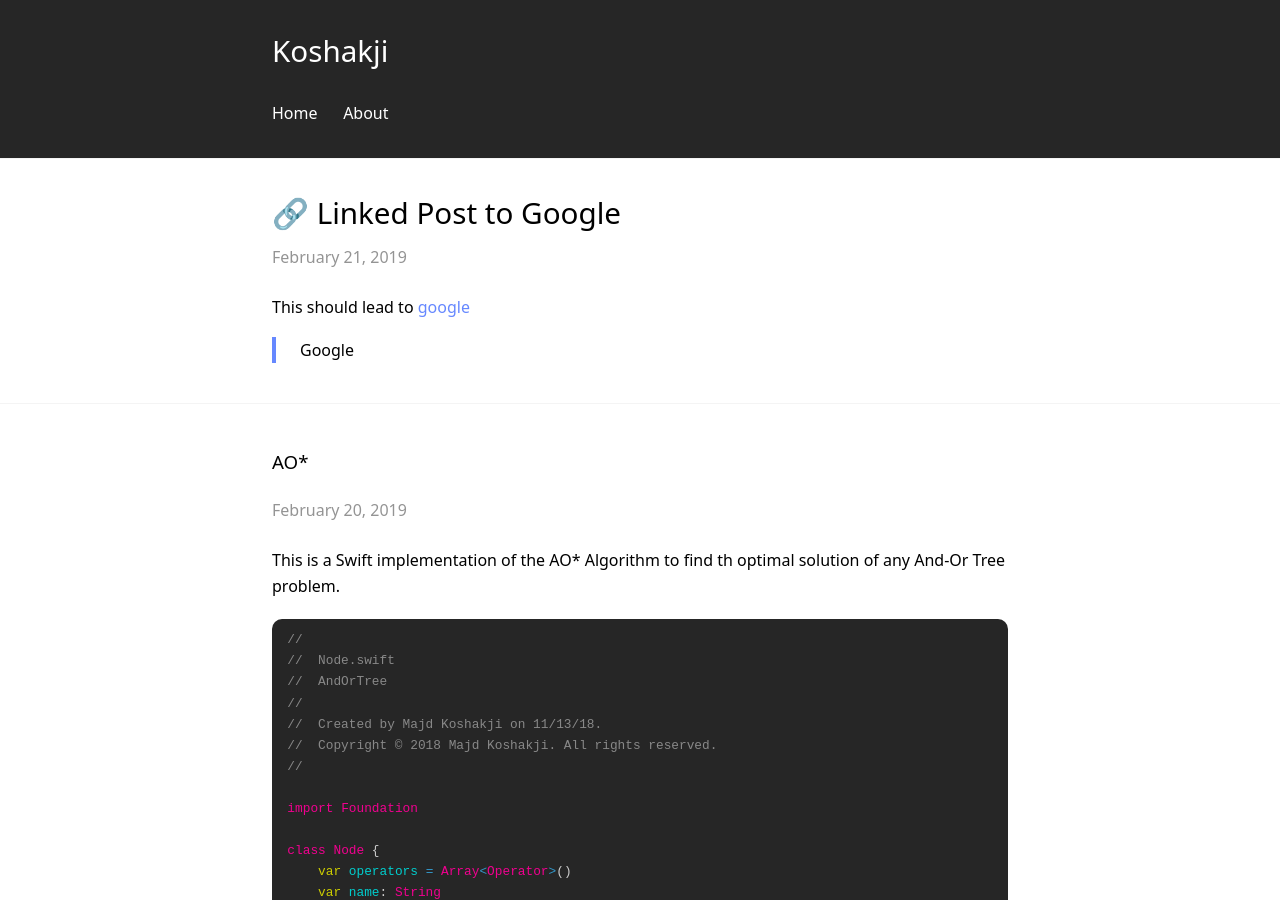
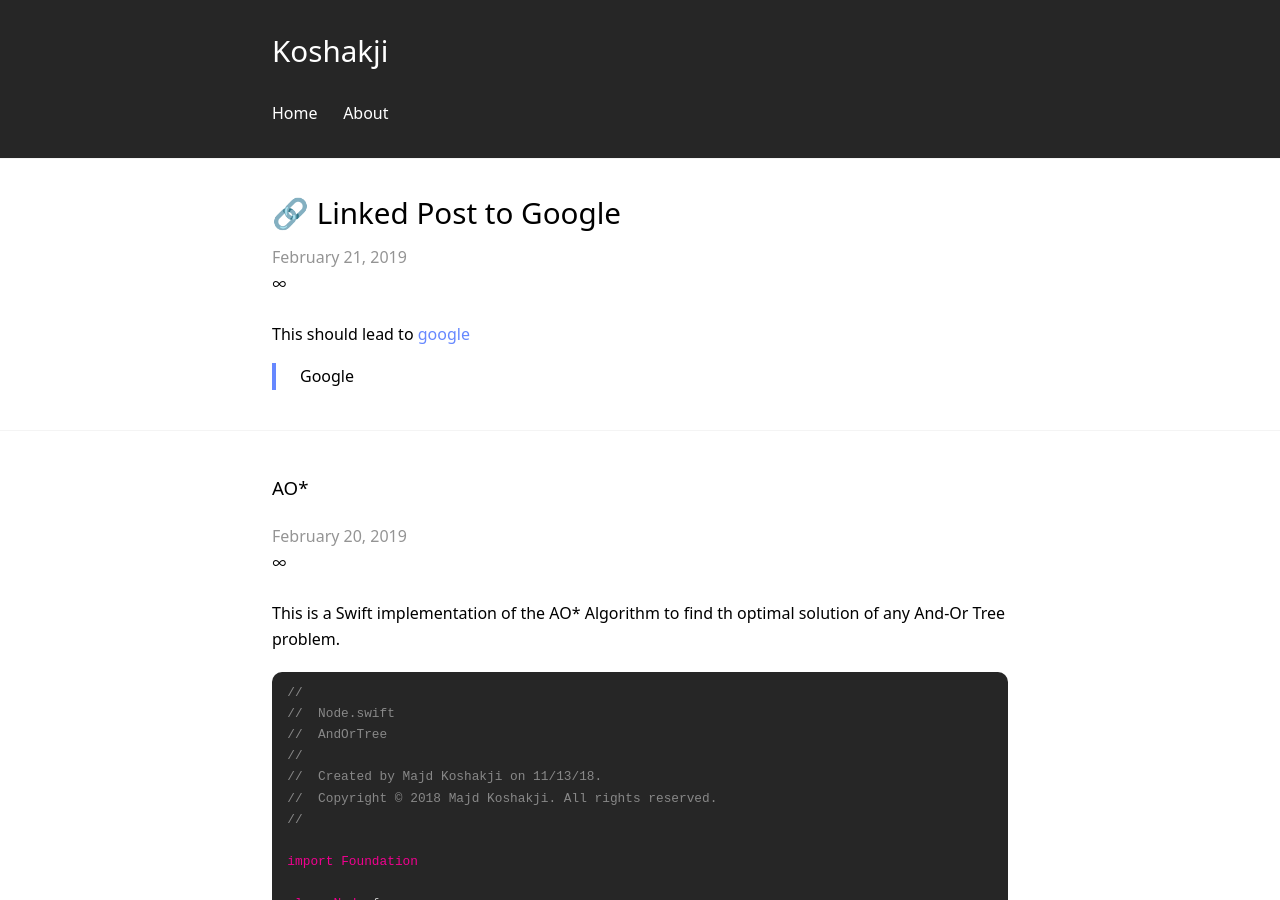
Before and after one commit to koshakji/koshakji.github.io, a Jekyll site: the page built from index.html, in a window 1280 px wide and 900 px high. Built offline with Jekyll 4.4.1, drawn with Linux system fonts in a browser that asks for light colours; the list of posts is cut into pages by our own code.

Commit message:
maybe adding permalink?

```diff
--- a/_layouts/home.html
+++ b/_layouts/home.html
@@ -11,7 +11,7 @@
     {% else %}
     <h3><a href="{{ page.url | relative_url }}">{{ page.title }}</a></h1>
     {% endif %}
-    <time datetime="{{ page.date | date_to_xmlschema }}">{{ page.date | date: date_format }}</time>
+    <time datetime="{{ page.date | date_to_xmlschema }}">{{ page.date | date: date_format }}</time> <a href="{{ page.url | relative|_url}}">∞</a>
   </header>
   {{ page.excerpt }}
   {% unless page.excerpt == page.content %}
```
